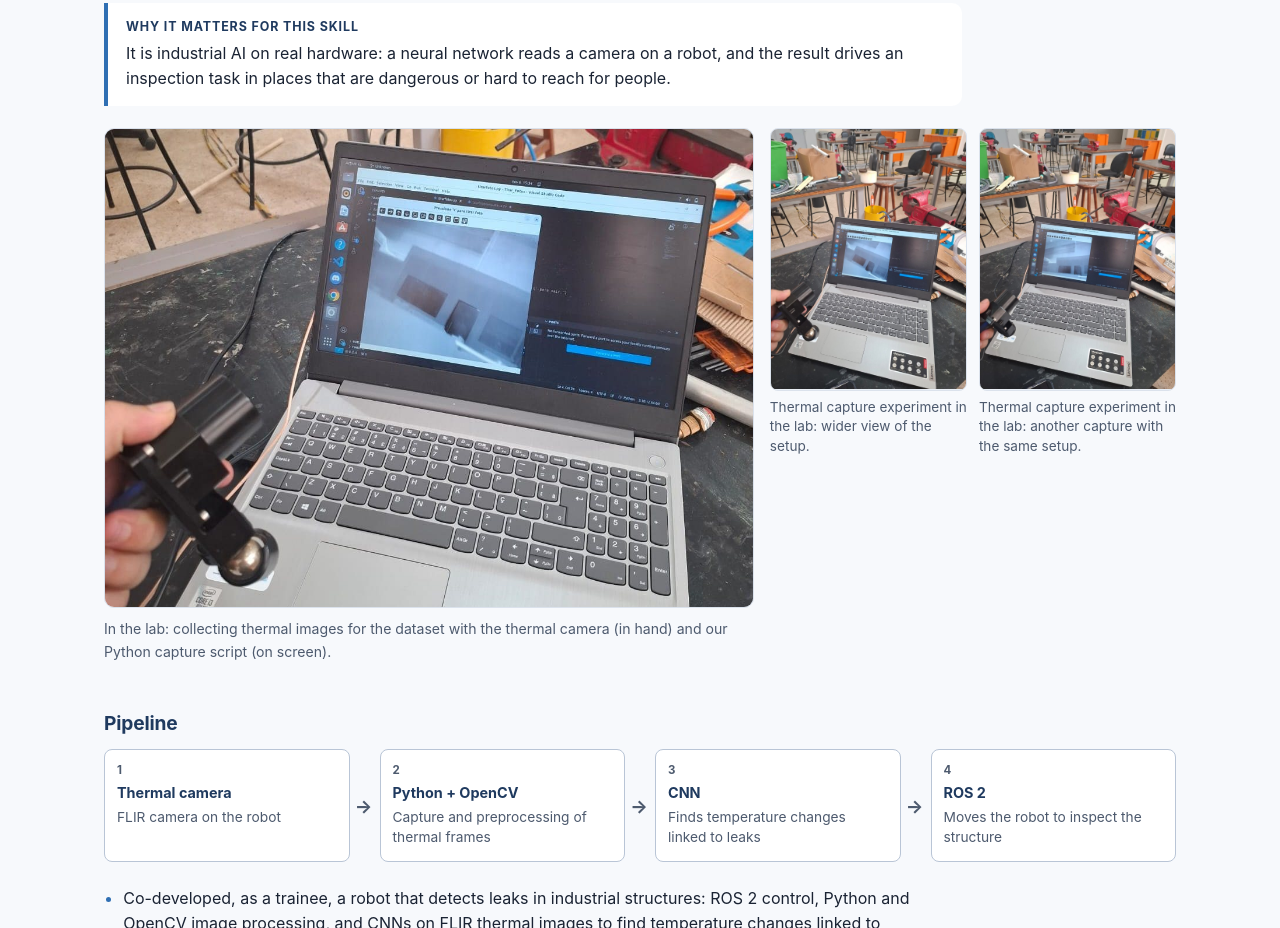
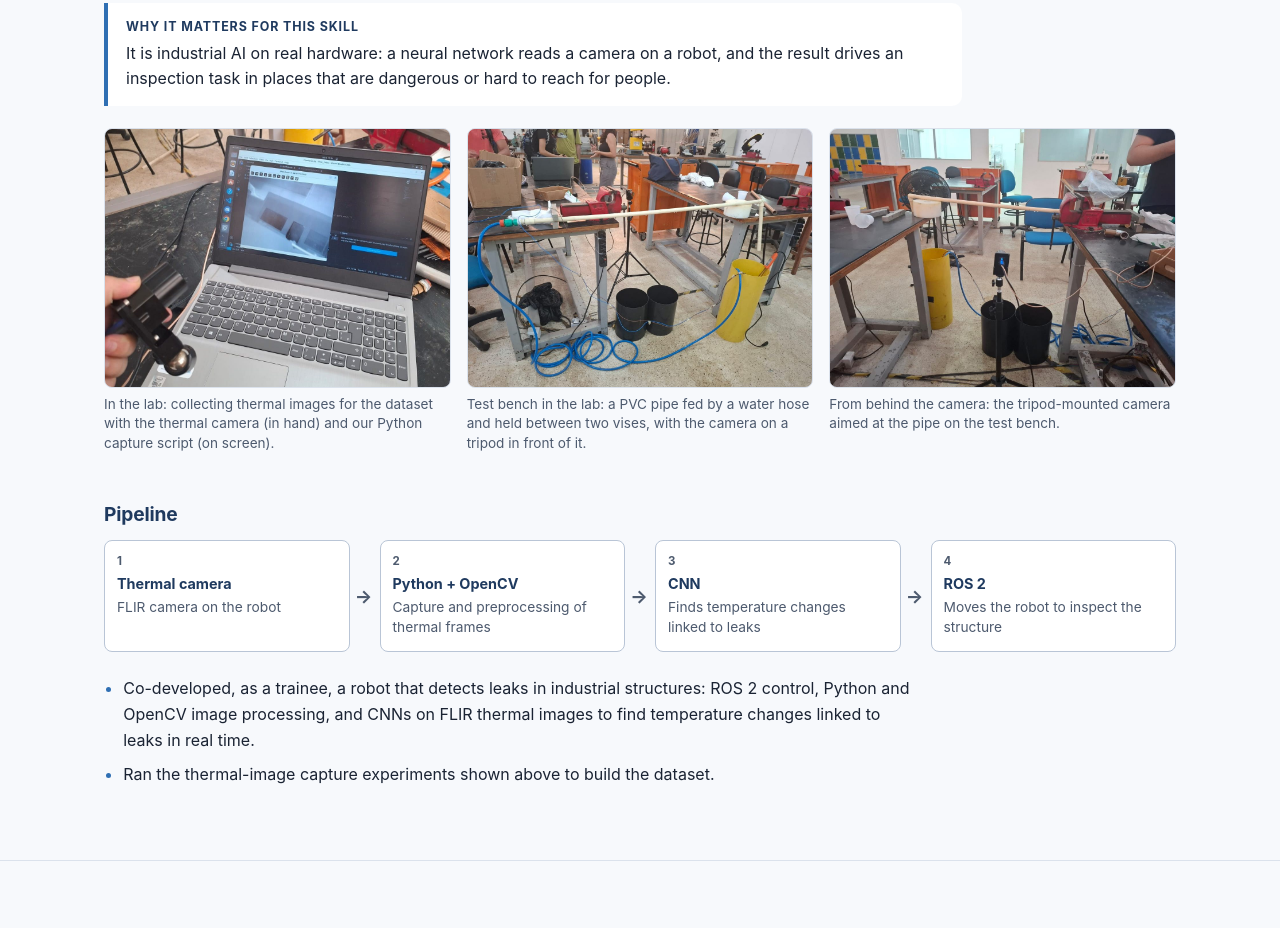
Before and after one commit to VictorBarretoAndrade/Portifolio, a plain HTML site: page index.html in a window 1280 px wide. Shown: the part 6880-7808 px from the top of the page. Drawn offline with Linux system fonts and the light colour scheme.

Commit message:
feat: show the Leak Track test bench photos
Replaces two near-duplicate thermal-capture photos with the lab test bench and the camera's view of the pipe. The three photos now sit in one 4:3 gallery with captions in English and Portuguese.

```diff
--- a/assets/css/site.css
+++ b/assets/css/site.css
@@ -509,6 +509,8 @@ table.data {
 .thumb-tall { aspect-ratio: 3 / 4; }
 .thumb-light { background: #fff; }
 .gallery-wide .thumb { aspect-ratio: 2 / 1; }
+.gallery-photo .thumb { aspect-ratio: 4 / 3; }
+.gallery-photo .thumb img { object-fit: cover; }
 .gallery figcaption { font-size: .85rem; color: var(--text-dim); margin-top: 7px; line-height: 1.45; }
 
 .lightbox {
@@ -587,14 +589,6 @@ table.data {
 .edu-list > li:last-child { border-bottom: 0; }
 .edu-list p { margin: 0; }
 
-/* ---------- Two-column media layout ---------- */
-.split { display: grid; grid-template-columns: minmax(0, 1.6fr) minmax(0, 1fr); gap: 16px; align-items: start; }
-.split .figure { margin: 0; }
-.split .gallery { grid-template-columns: repeat(2, minmax(0, 1fr)); gap: 12px; }
-@media (max-width: 760px) {
-  .split { grid-template-columns: minmax(0, 1fr); }
-}
-
 /* ---------- Contact ---------- */
 .contact-list {
   display: grid; grid-template-columns: repeat(auto-fit, minmax(280px, 1fr));
@@ -670,7 +664,7 @@ table.data {
   .meta-row, .meta-line { margin-left: 0; margin-right: 0; padding-left: 0; padding-right: 0; }
 
   .site-header, .skip-link, .lightbox, .actions, .nav-tools,
-  #demo, .figure:has(video), .gallery, .split, .figure-narrow, .card-wide .figure,
+  #demo, .figure:has(video), .gallery, .figure-narrow, .card-wide .figure,
   .hero-figure figcaption { display: none !important; }
 
   .hero { padding: 0 0 10pt; }
--- a/index.html
+++ b/index.html
@@ -439,22 +439,20 @@
       <p data-en="It is industrial AI on real hardware: a neural network reads a camera on a robot, and the result drives an inspection task in places that are dangerous or hard to reach for people." data-pt="É IA industrial em hardware real: uma rede neural lê uma câmera em um robô, e o resultado comanda uma tarefa de inspeção em locais perigosos ou de difícil acesso para pessoas.">It is industrial AI on real hardware: a neural network reads a camera on a robot, and the result drives an inspection task in places that are dangerous or hard to reach for people.</p>
     </div>
 
-    <div class="split">
-      <figure class="figure">
-        <a class="frame frame-link" href="assets/img/leaktrack/thermal-capture-crop.jpg" data-gallery="leaktrack"><img src="assets/img/leaktrack/thermal-capture-crop.jpg" width="1110" height="820" loading="lazy" decoding="async" alt="In the lab: collecting thermal images for the dataset with the thermal camera (in hand) and our Python capture script (on screen)." data-i18n-attr="alt" data-en-alt="In the lab: collecting thermal images for the dataset with the thermal camera (in hand) and our Python capture script (on screen)." data-pt-alt="No laboratório: coletando imagens térmicas para o dataset com a câmera térmica (na mão) e nosso script de captura em Python (na tela)."></a>
+    <ul class="gallery gallery-3 gallery-photo">
+      <li><figure>
+        <a class="thumb" href="assets/img/leaktrack/thermal-capture-crop.jpg" data-gallery="leaktrack"><img src="assets/img/leaktrack/thermal-capture-crop.jpg" width="1110" height="820" loading="lazy" decoding="async" alt="In the lab: collecting thermal images for the dataset with the thermal camera (in hand) and our Python capture script (on screen)." data-i18n-attr="alt" data-en-alt="In the lab: collecting thermal images for the dataset with the thermal camera (in hand) and our Python capture script (on screen)." data-pt-alt="No laboratório: coletando imagens térmicas para o dataset com a câmera térmica (na mão) e nosso script de captura em Python (na tela)."></a>
         <figcaption data-en="In the lab: collecting thermal images for the dataset with the thermal camera (in hand) and our Python capture script (on screen)." data-pt="No laboratório: coletando imagens térmicas para o dataset com a câmera térmica (na mão) e nosso script de captura em Python (na tela).">In the lab: collecting thermal images for the dataset with the thermal camera (in hand) and our Python capture script (on screen).</figcaption>
-      </figure>
-      <ul class="gallery">
-        <li><figure>
-          <a class="thumb thumb-tall" href="assets/img/leaktrack/thermal-capture-1.jpg" data-gallery="leaktrack"><img src="assets/img/leaktrack/thermal-capture-1.jpg" width="1000" height="1333" loading="lazy" decoding="async" alt="Thermal capture experiment in the lab: wider view of the setup." data-i18n-attr="alt" data-en-alt="Thermal capture experiment in the lab: wider view of the setup." data-pt-alt="Experimento de captura térmica no laboratório: visão mais ampla da montagem."></a>
-          <figcaption data-en="Thermal capture experiment in the lab: wider view of the setup." data-pt="Experimento de captura térmica no laboratório: visão mais ampla da montagem.">Thermal capture experiment in the lab: wider view of the setup.</figcaption>
-        </figure></li>
-        <li><figure>
-          <a class="thumb thumb-tall" href="assets/img/leaktrack/thermal-capture-2.jpg" data-gallery="leaktrack"><img src="assets/img/leaktrack/thermal-capture-2.jpg" width="1000" height="1333" loading="lazy" decoding="async" alt="Thermal capture experiment in the lab: another capture with the same setup." data-i18n-attr="alt" data-en-alt="Thermal capture experiment in the lab: another capture with the same setup." data-pt-alt="Experimento de captura térmica no laboratório: outra captura com a mesma montagem."></a>
-          <figcaption data-en="Thermal capture experiment in the lab: another capture with the same setup." data-pt="Experimento de captura térmica no laboratório: outra captura com a mesma montagem.">Thermal capture experiment in the lab: another capture with the same setup.</figcaption>
-        </figure></li>
-      </ul>
-    </div>
+      </figure></li>
+      <li><figure>
+        <a class="thumb" href="assets/img/leaktrack/test-bench.jpg" data-gallery="leaktrack"><img src="assets/img/leaktrack/test-bench.jpg" width="1200" height="900" loading="lazy" decoding="async" alt="Test bench in the lab: a PVC pipe fed by a water hose and held between two vises, with the camera on a tripod in front of it." data-i18n-attr="alt" data-en-alt="Test bench in the lab: a PVC pipe fed by a water hose and held between two vises, with the camera on a tripod in front of it." data-pt-alt="Bancada de teste no laboratório: um cano de PVC alimentado por uma mangueira de água e preso entre duas morsas, com a câmera em um tripé à frente."></a>
+        <figcaption data-en="Test bench in the lab: a PVC pipe fed by a water hose and held between two vises, with the camera on a tripod in front of it." data-pt="Bancada de teste no laboratório: um cano de PVC alimentado por uma mangueira de água e preso entre duas morsas, com a câmera em um tripé à frente.">Test bench in the lab: a PVC pipe fed by a water hose and held between two vises, with the camera on a tripod in front of it.</figcaption>
+      </figure></li>
+      <li><figure>
+        <a class="thumb" href="assets/img/leaktrack/camera-view.jpg" data-gallery="leaktrack"><img src="assets/img/leaktrack/camera-view.jpg" width="1200" height="900" loading="lazy" decoding="async" alt="From behind the camera: the tripod-mounted camera aimed at the pipe on the test bench." data-i18n-attr="alt" data-en-alt="From behind the camera: the tripod-mounted camera aimed at the pipe on the test bench." data-pt-alt="Por trás da câmera: a câmera no tripé apontada para o cano da bancada de teste."></a>
+        <figcaption data-en="From behind the camera: the tripod-mounted camera aimed at the pipe on the test bench." data-pt="Por trás da câmera: a câmera no tripé apontada para o cano da bancada de teste.">From behind the camera: the tripod-mounted camera aimed at the pipe on the test bench.</figcaption>
+      </figure></li>
+    </ul>
 
     <h3 class="sub-title" data-en="Pipeline" data-pt="Fluxo">Pipeline</h3>
     <ol class="flow" aria-label="Leak Track pipeline" data-i18n-attr="aria-label" data-en-aria-label="Leak Track pipeline" data-pt-aria-label="Fluxo do Leak Track">
```
Also changed, not shown: assets/img/leaktrack/camera-view.jpg (added), assets/img/leaktrack/test-bench.jpg (added), assets/img/leaktrack/thermal-capture-1.jpg (deleted), assets/img/leaktrack/thermal-capture-2.jpg (deleted).
